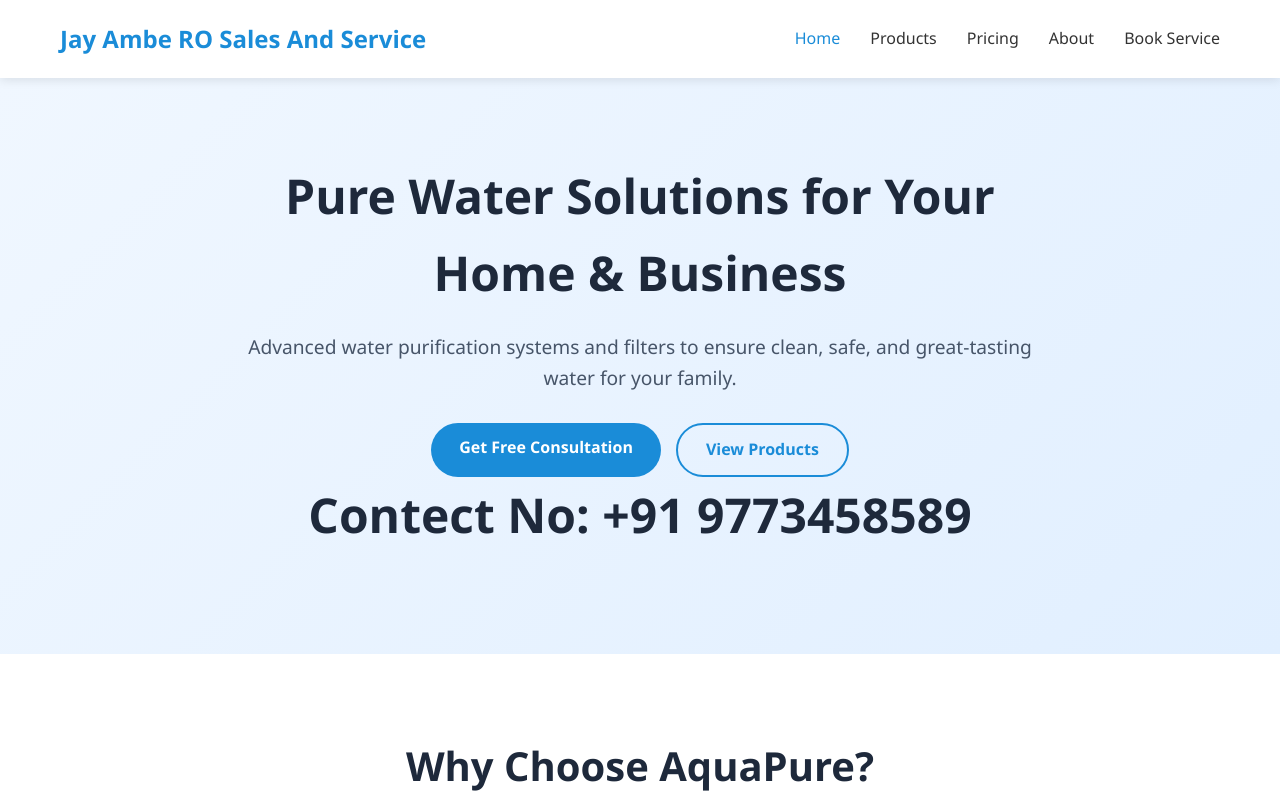
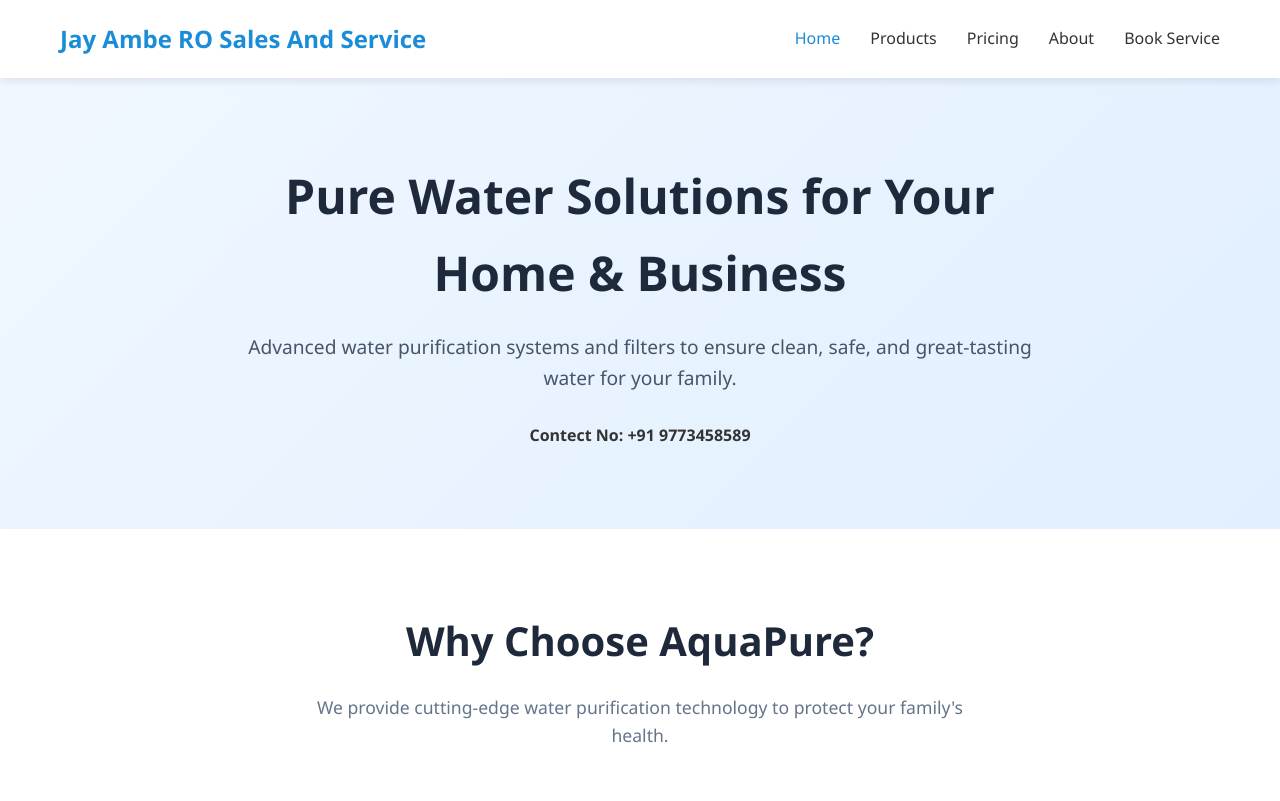
Before and after one commit to MISTRYUDITRAJESHKUMAR/Jay-Ambe-RO, a plain HTML site: page index.html in a window 1280 px wide. Shown: the top 801 px of the page. Drawn offline with Linux system fonts and the light colour scheme.

Commit message:
Update index.html

```diff
--- a/index.html
+++ b/index.html
@@ -737,11 +737,7 @@
                     <h1>Pure Water Solutions for Your Home & Business</h1>
                     <p>Advanced water purification systems and filters to ensure clean, safe, and great-tasting water
                         for your family.</p>
-                    <div class="hero-buttons">
-                        <a href="#" class="btn btn-primary" data-page="booking">Get Free Consultation</a>
-                        <a href="#" class="btn btn-outline" data-page="features">View Products</a>
-                    </div>
-                     <h1>Contect No: +91 9773458589</h1>
+                     <h4>Contect No: +91 9773458589</h4>
                 </div>
             </div>
         </section>
```
